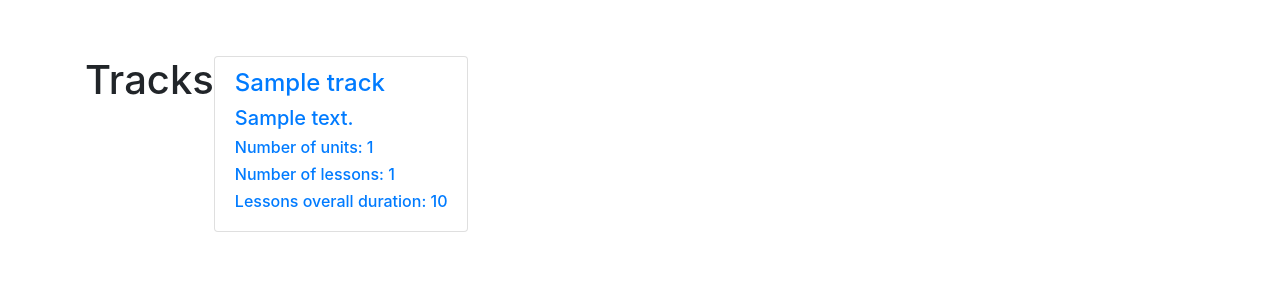
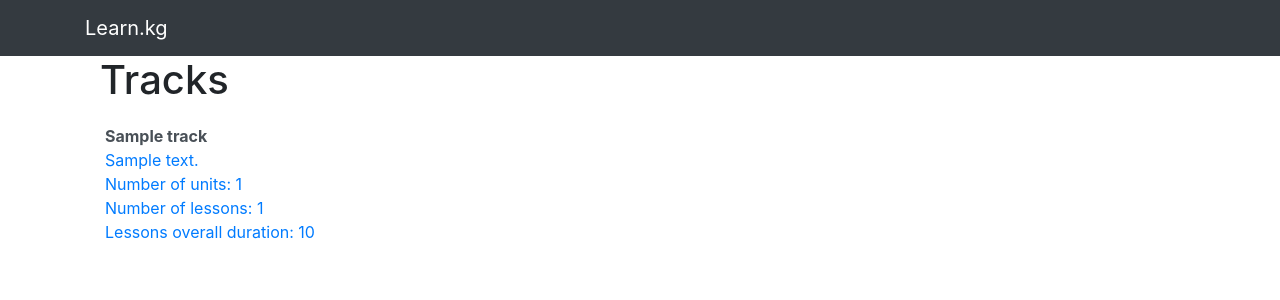
Before and after one commit to devkurultay/kodjaz_backend, a Django app: page / in a window 1280 px wide. Shown: the top 300 px of the page. Run offline with Django 3.2, Linux system fonts and the light colour scheme; tables that the repository leaves empty hold one stand-in row (values such as "Sample post"); some libraries are stand-ins or nearby versions.

Commit message:
Upgrade bootstrap version

```diff
--- a/courses/templates/base.html
+++ b/courses/templates/base.html
@@ -20,7 +20,7 @@
 
     {% block css %}
     <!-- Latest compiled and minified CSS -->
-    <link rel="stylesheet" href="https://maxcdn.bootstrapcdn.com/bootstrap/4.0.0-alpha.2/css/bootstrap.min.css" integrity="sha384-y3tfxAZXuh4HwSYylfB+J125MxIs6mR5FOHamPBG064zB+AFeWH94NdvaCBm8qnd" crossorigin="anonymous">
+    <link rel="stylesheet" href="https://stackpath.bootstrapcdn.com/bootstrap/4.4.1/css/bootstrap.min.css" integrity="sha384-Vkoo8x4CGsO3+Hhxv8T/Q5PaXtkKtu6ug5TOeNV6gBiFeWPGFN9MuhOf23Q9Ifjh" crossorigin="anonymous">
 
     <!-- Your stuff: Third-party css libraries go here -->
 
@@ -37,15 +37,15 @@
   <body>
 
     <div class="m-b">
-      <nav class="navbar navbar-dark navbar-static-top bg-inverse">
+      <nav class="navbar navbar-dark navbar-static-top bg-dark">
         <div class="container">
           <a class="navbar-brand" href="/">Learn.kg</a>
-          <button type="button" class="navbar-toggler hidden-sm-up pull-xs-right" data-toggle="collapse" data-target="#bs-navbar-collapse-1">
+          <button type="button" class="navbar-toggler d-sm-none pull-xs-right" data-toggle="collapse" data-target="#bs-navbar-collapse-1">
             &#9776;
           </button>
 
           <!-- Collect the nav links, forms, and other content for toggling -->
-          <div class="collapse navbar-toggleable-xs" id="bs-navbar-collapse-1">
+          <div class="collapse navbar-expand-xs" id="bs-navbar-collapse-1">
             <ul class="nav navbar-nav">
                 {% block navbar %}
                   <li class="nav-item">
@@ -99,18 +99,11 @@
     ================================================== -->
     <!-- Placed at the end of the document so the pages load faster -->
     {% block javascript %}
-      <!-- Latest JQuery -->
-      <script src="https://ajax.googleapis.com/ajax/libs/jquery/2.2.0/jquery.min.js"></script>
+      <script src="https://code.jquery.com/jquery-3.4.1.min.js"></script>
 
-      <!-- Tether - a requirement for Bootstrap tooltips -->
-      <script src="https://cdnjs.cloudflare.com/ajax/libs/tether/1.2.0/js/tether.min.js"></script>
+      <script src="https://cdn.jsdelivr.net/npm/popper.js@1.16.0/dist/umd/popper.min.js" integrity="sha384-Q6E9RHvbIyZFJoft+2mJbHaEWldlvI9IOYy5n3zV9zzTtmI3UksdQRVvoxMfooAo" crossorigin="anonymous"></script>
 
-      <!-- Latest compiled and minified JavaScript -->
-      <script src="https://maxcdn.bootstrapcdn.com/bootstrap/4.0.0-alpha.2/js/bootstrap.min.js" integrity="sha384-vZ2WRJMwsjRMW/8U7i6PWi6AlO1L79snBrmgiDpgIWJ82z8eA5lenwvxbMV1PAh7" crossorigin="anonymous"></script>
-
-      <!-- Your stuff: Third-party javascript libraries go here -->
-
-      <!-- place project specific Javascript in this file -->
+      <script src="https://stackpath.bootstrapcdn.com/bootstrap/4.4.1/js/bootstrap.min.js" integrity="sha384-wfSDF2E50Y2D1uUdj0O3uMBJnjuUD4Ih7YwaYd1iqfktj0Uod8GCExl3Og8ifwB6" crossorigin="anonymous"></script>
 
       <script src="{% static 'js/project.js' %}"></script>
 
--- a/courses/templates/courses/exercise.html
+++ b/courses/templates/courses/exercise.html
@@ -86,10 +86,10 @@
 </div>
 {# Server error modal end #}
 <div class="m-b">
-    <nav class="navbar navbar-dark navbar-static-top bg-inverse">
+    <nav class="navbar navbar-dark navbar-static-top bg-dark">
         <div class="container-fluid">
             <a class="navbar-brand" href="/">Learn.kg</a>
-            <button type="button" class="navbar-toggler hidden-sm-up pull-xs-right" data-toggle="collapse"
+            <button type="button" class="navbar-toggler d-sm-none pull-xs-right" data-toggle="collapse"
                     data-target="#bs-navbar-collapse-1">
                 &#9776;
             </button>
@@ -197,7 +197,7 @@
         <div class="col-sm-4">
             <div class="padding-top-1em">
                 <div class="card card-fixed-height">
-                    <div class="card-block">
+                    <div class="card-body">
                         <div class="card-text">
                             <pre class="output-pre" id="{{ outputElementId }}"></pre>
                         </div>
--- a/courses/templates/courses/tracks_list.html
+++ b/courses/templates/courses/tracks_list.html
@@ -5,22 +5,22 @@
 {% block content %}
 
     <div class="container">
-        <div class="row">
-
-            <h1>{% trans 'Tracks' %}</h1>
-
-            <div class="list-group">
-                {% for track in object_list %}
-                    <a href="{% url 'courses:units_list' track.id %}" class="list-group-item">
-                        <h4 class="list-group-item-heading">{{ track.name }}</h4>
-                        <h5 class="list-group-item-heading">{{ track.description }}</h5>
-                        <h6 class="list-group-item-heading">{% trans 'Number of units:' %} {{ track.units_count }}</h6>
-                        <h6 class="list-group-item-heading">{% trans 'Number of lessons:' %} {{ track.lessons_count }}</h6>
-                        <h6 class="list-group-item-heading">{% trans 'Lessons overall duration:' %} {{ track.unit_lessons_duration }}</h6>
-                    </a>
-                {% endfor %}
-            </div>
-        </div>
+      <h1>{% trans 'Tracks' %}</h1>
+      <div class="row">
+        <ul class="list-group list-group-flush w-100">
+          {% for track in object_list %}
+            <li class="list-group-item list-group-item-action w-100">
+              <span><strong>{{ track.name }}</strong></span>
+              <a class="w-100" href="{% url 'courses:units_list' track.id %}">
+                <div class="list-group-item-heading">{{ track.description }}</div>
+                <div class="list-group-item-heading">{% trans 'Number of units:' %} {{ track.units_count }}</div>
+                <div class="list-group-item-heading">{% trans 'Number of lessons:' %} {{ track.lessons_count }}</div>
+                <div class="list-group-item-heading">{% trans 'Lessons overall duration:' %} {{ track.unit_lessons_duration }}</div>
+              </a>
+            </li>
+          {% endfor %}
+        </ul>
+      </div>
     </div>
 
 {% endblock content %}
```
Also changed, not shown: courses/templates/courses/exercise_list.html (+8 -11 lines), courses/templates/courses/lessons_list.html (+8 -8 lines), courses/templates/courses/units_list.html (+12 -13 lines).
